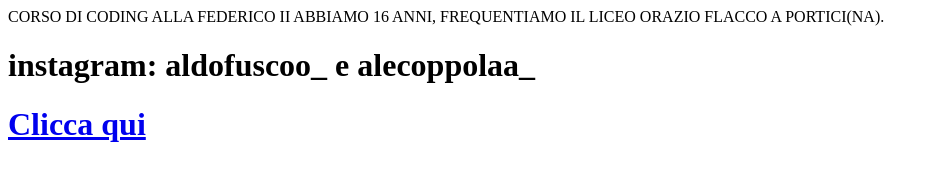
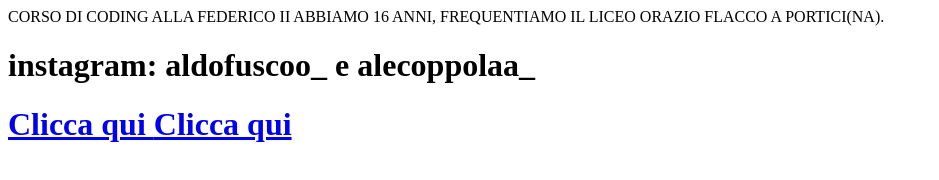
Before and after one commit to aldoale08/aldoale08.github.io, a plain HTML site: page index.html in a window 1280 px wide. Shown: the whole page, without its empty margins (0-939 px from the left). Drawn offline with Linux system fonts and the light colour scheme.

Commit message:
Update index.html

```diff
--- a/index.html
+++ b/index.html
@@ -6,3 +6,4 @@
 <body> ABBIAMO 16 ANNI, FREQUENTIAMO IL LICEO ORAZIO FLACCO A PORTICI(NA).
 <h1>instagram: aldofuscoo_ e alecoppolaa_<h1>
 <A HREF="https://www.instagram.com/aldofuscoo_?igsh=MXB0YTZkbmE5cGs0"> Clicca qui </A>
+<A HREF="https://www.instagram.com/alecoppolaa_?igsh=MTI1NGszbGRvYWVuNg%3D%3D&utm_source=qr"> Clicca qui </A>
```
